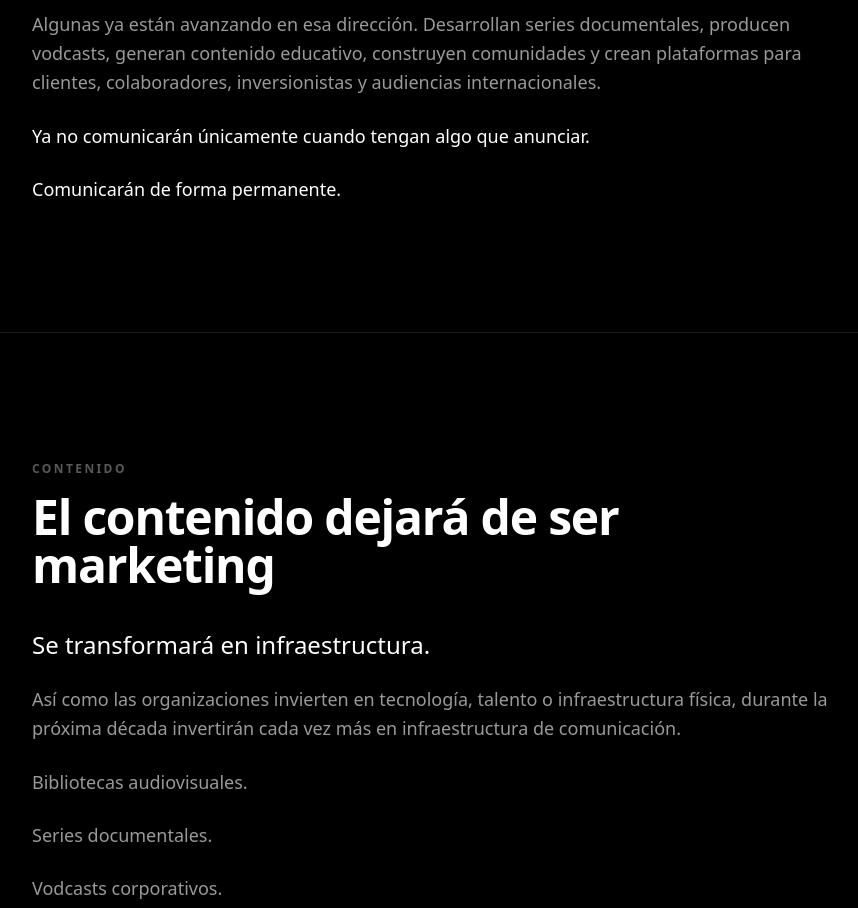
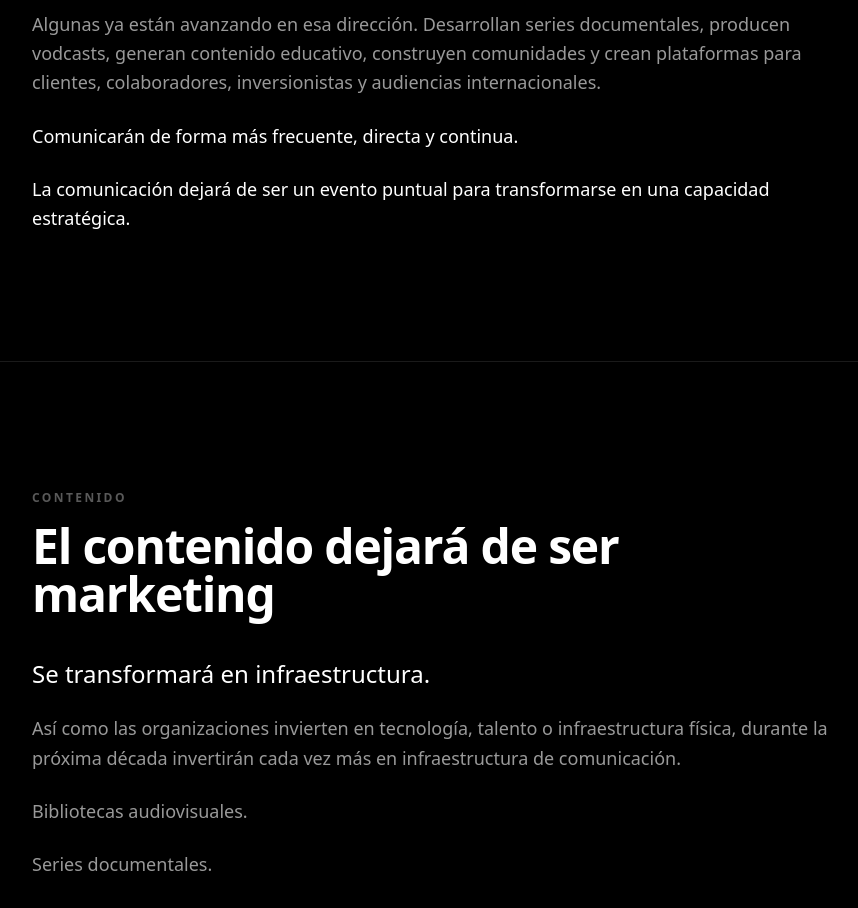
Before and after one commit to TronxGroup/Dekaelo-Media, a Next.js app: page /vision-chile-2030 in a window 1280 px wide. Shown: the part 4280-5188 px from the top of the page, without its empty margins (192-1050 px from the left). Built offline with nearby package versions, Linux system fonts and the light colour scheme.

Commit message:
Update page.tsx

```diff
--- a/app/vision-chile-2030/page.tsx
+++ b/app/vision-chile-2030/page.tsx
@@ -227,11 +227,11 @@ export default function VisionChile2030Page() {
   </p>
 
   <p className="text-white">
-    Ya no comunicarán únicamente cuando tengan algo que anunciar.
+    Comunicarán de forma más frecuente, directa y continua.
   </p>
 
   <p className="text-white">
-    Comunicarán de forma permanente.
+    La comunicación dejará de ser un evento puntual para transformarse en una capacidad estratégica.
   </p>
 </Section>
 
```
